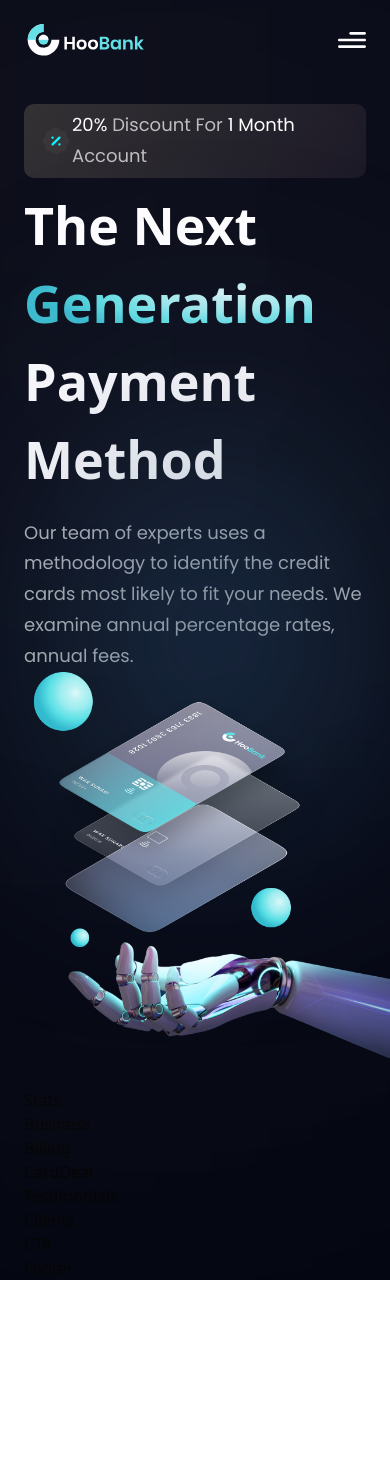
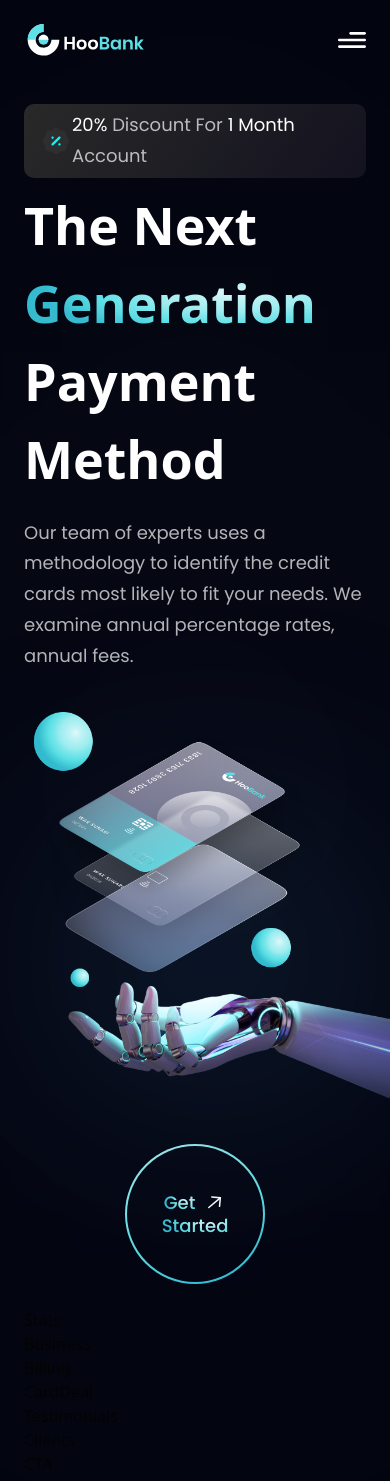
Before and after one commit to skyras13/modern_bank_app, a React (Vite) app: page / in a window 390 px wide. Shown: the top 1481 px of the page. Before the commit the page ends 1280 px from the top, so only its background shows below. Built offline with nearby package versions, Linux system fonts and the light colour scheme.

Commit message:
finish hero section

```diff
--- a/src/components/Hero.jsx
+++ b/src/components/Hero.jsx
@@ -30,13 +30,16 @@
             We examine annual percentage rates, annual fees.</p>
         </div>
 
-        <div>
+        <div className={`flex-1 flex ${styles.flexCenter} md:my-0 my-10 relative`}>
             <img src={robot} alt="billing" className="w-[100%] h-[100%] relative z-[5]"/>
 
             <div className="absolute z-[0] w-[40%] h-[35%] top-0 pink__gradient" />
             <div className="absolute z-[1] w-[80%] h-[80%] rounded-full bottom-40 white__gradient" />
             <div className="absolute z-[0] w-[50%] h-[50%] right-20 bottom-20 blue__gradient" />
         </div>
+        <div className={`${styles.flexCenter} ss:hidden`}>
+            <GetStarted />
+        </div>
     </section>
   )
 
```
